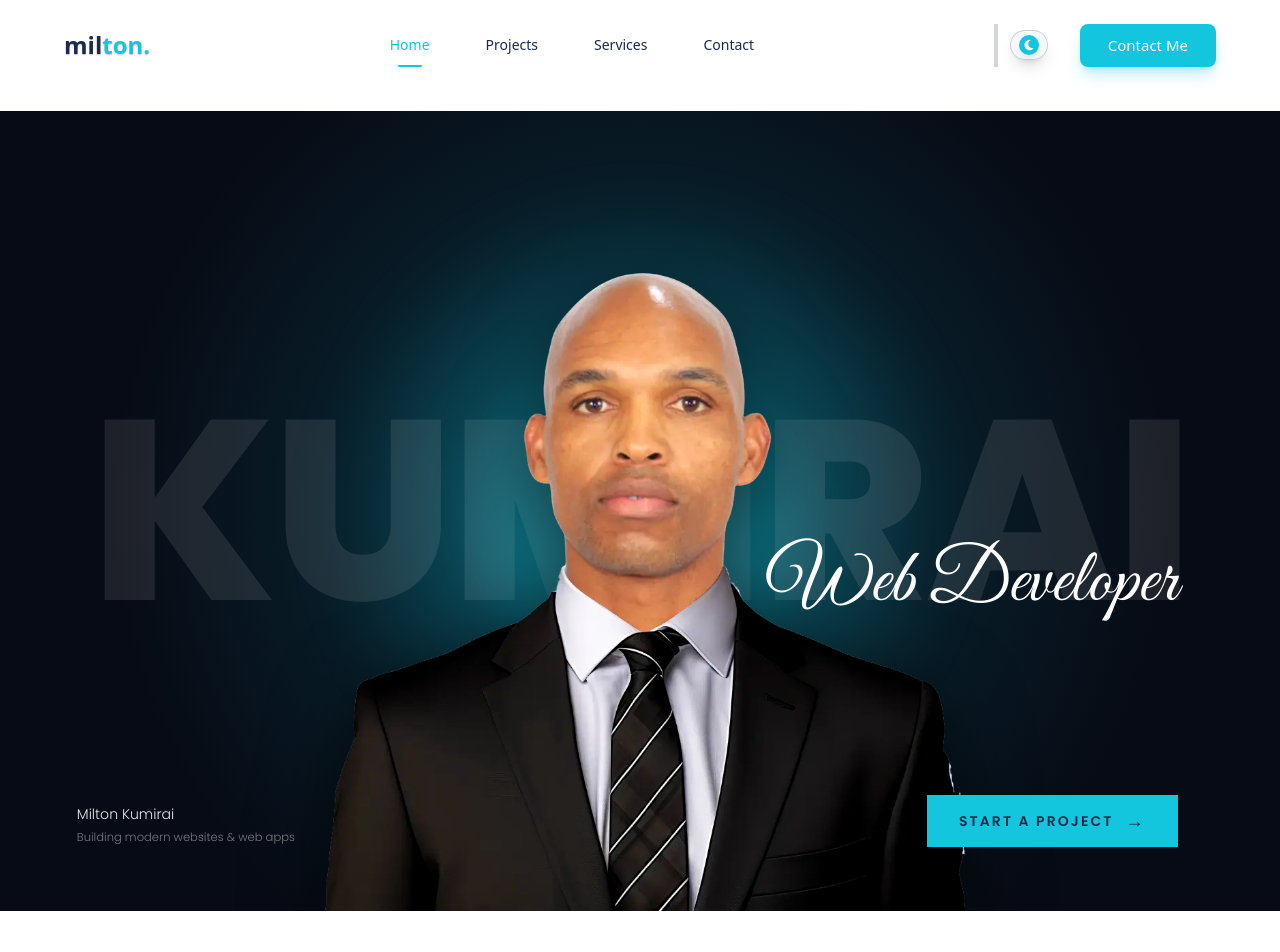
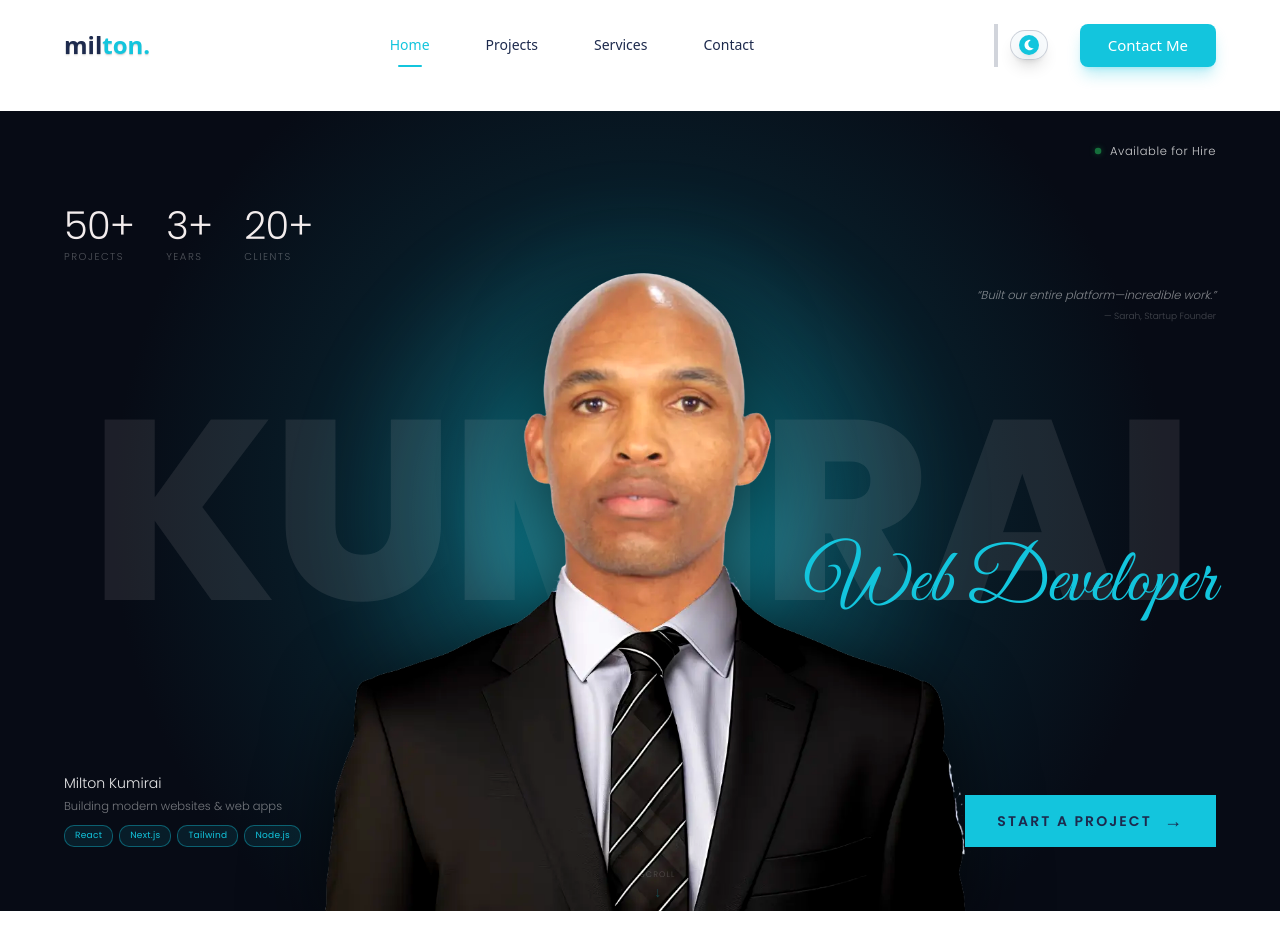
Before and after one commit to Kummirai/react-components, a Next.js app: page / in a window 1280 px wide. Shown: the top 952 px of the page. Built offline with nearby package versions, Linux system fonts and the light colour scheme.

Commit message:
Improve hero section

```diff
--- a/components/hero-2a/HeroTwoA.jsx
+++ b/components/hero-2a/HeroTwoA.jsx
@@ -33,7 +33,7 @@ export default function HeroTwoA({ img }) {
         }}
       />
 
-      {/* KUMIRAI - centered horizontally and vertically */}
+      {/* KUMIRAI - behind the image */}
       <h1
         className="absolute select-none pointer-events-none"
         style={{
@@ -48,6 +48,7 @@ export default function HeroTwoA({ img }) {
           fontFamily: "'Poppins', sans-serif",
           whiteSpace: "nowrap",
           lineHeight: 1,
+          animation: "pulseKumirai 6s ease-in-out infinite",
         }}
       >
         KUMIRAI
@@ -71,25 +72,144 @@ export default function HeroTwoA({ img }) {
         />
       </div>
 
-      {/* Script text - like "New Album" */}
+      {/* Content aligned with navbar max-width */}
+      <div className="absolute inset-0 z-10">
+        <div className="h-full sm:max-w-3xl lg:max-w-6xl mx-auto relative px-6 sm:max-lg:px-10">
+
+        {/* Script text */}
         <div
-        className="absolute text-white z-10"
+          className="absolute"
           style={{
-          right: "clamp(30px, 8vw, 110px)",
+            right: 0,
             top: "clamp(300px, 55%, 415px)",
             fontFamily: "'Great Vibes', cursive",
             fontSize: "clamp(36px, 6vw, 76px)",
+            color: "#13c5dd",
           }}
         >
           Web Developer
         </div>
 
+        {/* Availability badge */}
+        <div
+          className="absolute flex items-center gap-2"
+          style={{
+            top: "clamp(25px, 4vh, 50px)",
+            right: 0,
+          }}
+        >
+          <span
+            className="inline-block w-2 h-2 rounded-full"
+            style={{
+              backgroundColor: "#22c55e",
+              animation: "pulseDot 2s ease-in-out infinite",
+              boxShadow: "0 0 8px rgba(34,197,94,0.6)",
+            }}
+          />
+          <span
+            style={{
+              fontSize: "clamp(11px, 0.9vw, 13px)",
+              fontFamily: "'Poppins', sans-serif",
+              fontWeight: 300,
+              color: "rgba(255,255,255,0.8)",
+              letterSpacing: "0.05em",
+            }}
+          >
+            Available for Hire
+          </span>
+        </div>
+
+        {/* Animated stats - top-left corner */}
+        <div
+          className="absolute flex gap-8"
+          style={{
+            top: "clamp(80px, 12%, 130px)",
+            left: 0,
+          }}
+        >
+          {[
+            { value: "50+", label: "Projects" },
+            { value: "3+", label: "Years" },
+            { value: "20+", label: "Clients" },
+          ].map((stat, i) => (
+            <div
+              key={stat.label}
+              className="flex flex-col"
+              style={{
+                animation: `fadeSlideUp 0.6s ease-out ${0.2 + i * 0.15}s both`,
+              }}
+            >
+              <span
+                style={{
+                  fontSize: "clamp(28px, 3vw, 42px)",
+                  fontWeight: 200,
+                  fontFamily: "'Poppins', sans-serif",
+                  color: "#f3eded",
+                  lineHeight: 1,
+                  letterSpacing: "-0.02em",
+                }}
+              >
+                {stat.value}
+              </span>
+              <span
+                style={{
+                  fontSize: "clamp(10px, 0.75vw, 12px)",
+                  fontFamily: "'Poppins', sans-serif",
+                  fontWeight: 300,
+                  color: "rgba(255,255,255,0.3)",
+                  letterSpacing: "0.15em",
+                  textTransform: "uppercase",
+                  marginTop: "4px",
+                }}
+              >
+                {stat.label}
+              </span>
+            </div>
+          ))}
+        </div>
+
+        {/* Testimonial snippet */}
+        <div
+          className="absolute"
+          style={{
+            right: 0,
+            top: "clamp(130px, 22%, 200px)",
+            maxWidth: "clamp(180px, 20vw, 280px)",
+            textAlign: "right",
+            animation: "fadeSlideUp 0.8s ease-out 0.5s both",
+          }}
+        >
+          <div
+            style={{
+              fontSize: "clamp(11px, 0.9vw, 14px)",
+              fontFamily: "'Poppins', sans-serif",
+              fontWeight: 300,
+              fontStyle: "italic",
+              color: "rgba(255,255,255,0.5)",
+              lineHeight: 1.5,
+            }}
+          >
+            &ldquo;Built our entire platform&mdash;incredible work.&rdquo;
+          </div>
+          <div
+            style={{
+              fontSize: "clamp(9px, 0.7vw, 11px)",
+              fontFamily: "'Poppins', sans-serif",
+              fontWeight: 300,
+              color: "rgba(255,255,255,0.25)",
+              marginTop: "6px",
+            }}
+          >
+            &mdash; Sarah, Startup Founder
+          </div>
+        </div>
+
         {/* Bottom-left: name and tagline */}
         <div
-        className="absolute z-10"
+          className="absolute"
           style={{
             bottom: "clamp(30px, 8vh, 70px)",
-          left: "clamp(30px, 6vw, 95px)",
+            left: 0,
           }}
         >
           <div
@@ -113,14 +233,35 @@ export default function HeroTwoA({ img }) {
           >
             Building modern websites &amp; web apps
           </div>
+          <div className="flex flex-wrap gap-1.5" style={{ marginTop: "10px" }}>
+            {["React", "Next.js", "Tailwind", "Node.js"].map((tech, i) => (
+              <span
+                key={tech}
+                style={{
+                  padding: "3px 10px",
+                  fontSize: "clamp(9px, 0.7vw, 11px)",
+                  fontFamily: "'Poppins', sans-serif",
+                  fontWeight: 400,
+                  color: "#13c5dd",
+                  border: "1px solid rgba(19,197,221,0.4)",
+                  borderRadius: "10px",
+                  background: "rgba(19,197,221,0.1)",
+                  letterSpacing: "0.03em",
+                  animation: `fadeSlideUp 0.5s ease-out ${0.3 + i * 0.1}s both`,
+                }}
+              >
+                {tech}
+              </span>
+            ))}
+          </div>
         </div>
 
         {/* Bottom-right: CTA button */}
         <div
-        className="absolute z-10"
+          className="absolute"
           style={{
             bottom: "clamp(30px, 8vh, 70px)",
-          right: "clamp(30px, 8vw, 110px)",
+            right: 0,
           }}
         >
           <Link
@@ -134,6 +275,69 @@ export default function HeroTwoA({ img }) {
             <span className="inline-block text-lg transition-transform duration-300 group-hover:translate-x-1">&rarr;</span>
           </Link>
         </div>
+
+        {/* Scroll indicator */}
+        <div
+          className="absolute"
+          style={{
+            bottom: "16px",
+            left: "50%",
+            transform: "translateX(-50%)",
+            animation: "fadeSlideUp 1s ease-out 1.2s both",
+          }}
+        >
+          <div
+            className="flex flex-col items-center gap-1"
+            style={{
+              animation: "bounceScroll 2.5s ease-in-out infinite",
+            }}
+          >
+            <span
+              style={{
+                fontSize: "clamp(8px, 0.6vw, 10px)",
+                fontFamily: "'Poppins', sans-serif",
+                fontWeight: 300,
+                color: "rgba(255,255,255,0.2)",
+                letterSpacing: "0.15em",
+                textTransform: "uppercase",
+              }}
+            >
+              Scroll
+            </span>
+            <span
+              style={{
+                color: "rgba(19,197,221,0.3)",
+                fontSize: "14px",
+                lineHeight: 1,
+              }}
+            >
+              &darr;
+            </span>
+          </div>
+        </div>
+
+        </div>
+      </div>
+
+      {/* Keyframes */}
+      <style jsx>{`
+        @keyframes pulseKumirai {
+          0%, 100% { opacity: 1; }
+          50% { opacity: 0.6; }
+        }
+        @keyframes pulseDot {
+          0%, 100% { opacity: 1; transform: scale(1); }
+          50% { opacity: 0.5; transform: scale(0.8); }
+        }
+        @keyframes fadeSlideUp {
+          from { opacity: 0; transform: translateY(12px); }
+          to { opacity: 1; transform: translateY(0); }
+        }
+        @keyframes bounceScroll {
+          0%, 100% { transform: translateY(0); }
+          50% { transform: translateY(6px); }
+        }
+      `}</style>
     </main>
   );
 }
```
Lines whose indentation alone changed are shown as unchanged.
